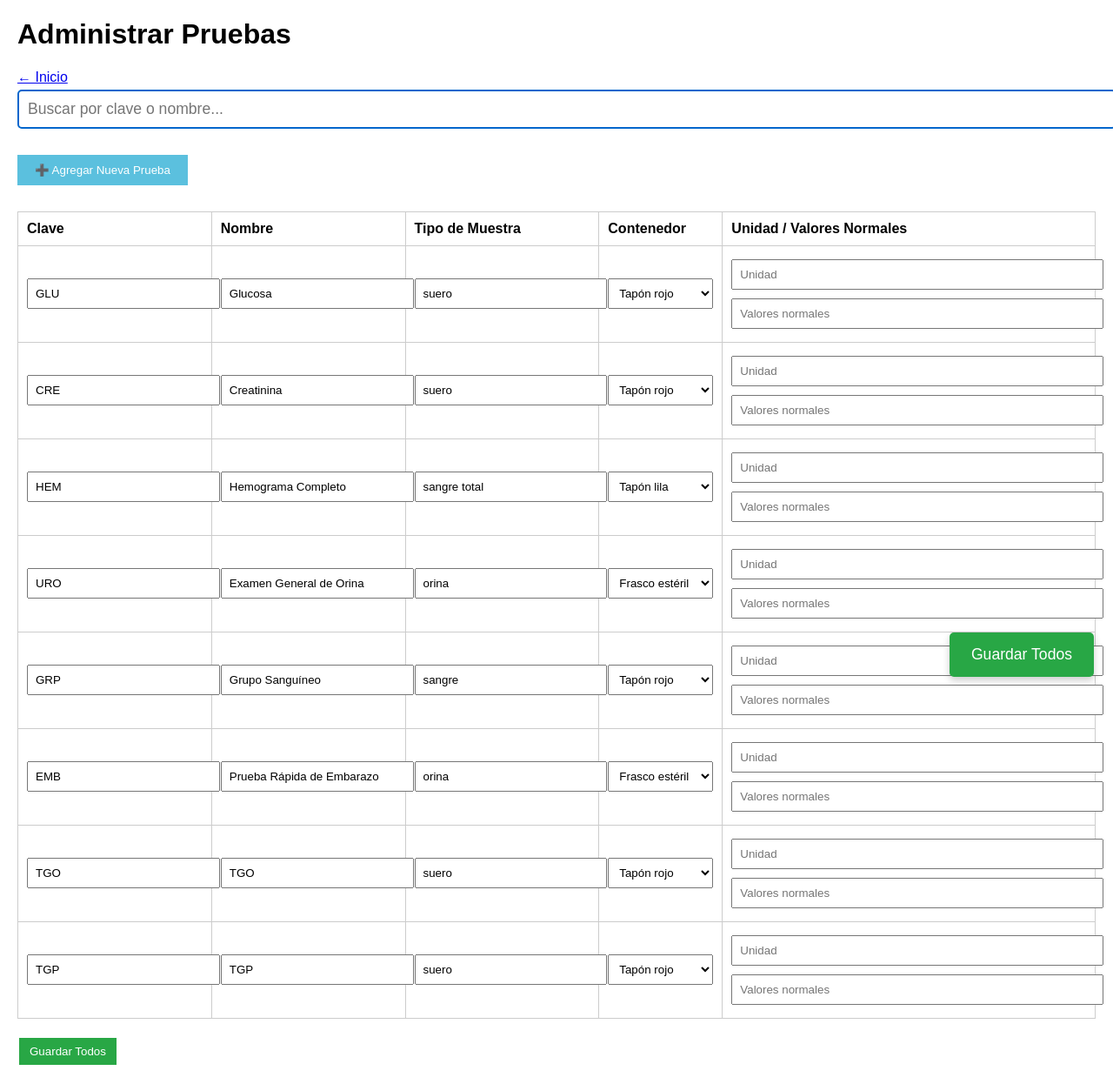
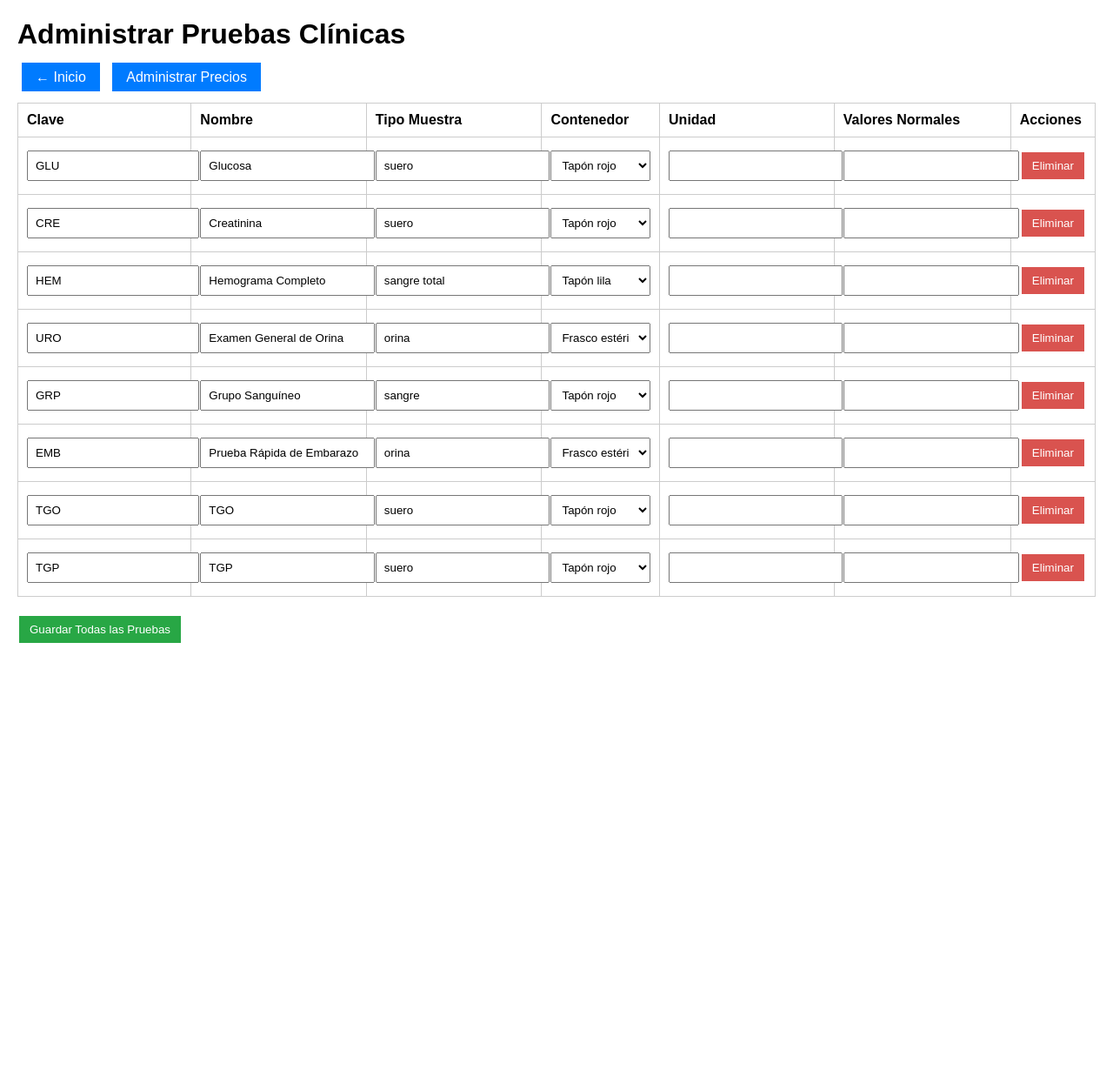
Before and after one commit to qfbwilsonmay-ai/care-laboratorio, a Flask app: page /admin/pruebas in a window 1280 px wide. Shown: the whole page at 87% size. After the commit the page ends 739 px from the top, so only its background shows below. Run offline with Flask 3, Linux system fonts and the light colour scheme.

Commit message:
Añadido: opción de eliminar pruebas en admin_pruebas.html

```diff
--- a/templates/admin_pruebas.html
+++ b/templates/admin_pruebas.html
@@ -9,119 +9,56 @@
         input, select { width: 100%; padding: 8px; margin: 5px 0; }
         button { padding: 8px 12px; margin: 2px; cursor: pointer; }
         .btn-guardar { background: #28a745; color: white; border: none; }
-        .buscador {
-            font-size: 1.1em;
-            padding: 10px;
-            width: 100%;
-            margin-bottom: 20px;
-            border: 2px solid #0066cc;
-            border-radius: 5px;
-        }
-        .btn-anclado {
-            position: fixed;
-            bottom: 20px;
-            right: 20px;
-            background: #28a745;
-            color: white;
-            padding: 15px 25px;
-            border: none;
-            border-radius: 5px;
-            font-size: 1.1em;
-            box-shadow: 0 4px 8px rgba(0,0,0,0.2);
-            z-index: 100;
-        }
-        .btn-agregar {
-            background: #5bc0de; color: white; padding: 10px 20px; border: none; margin: 10px 0;
-        }
+        .btn-eliminar { background: #d9534f; color: white; border: none; }
+        .btn { background: #007bff; color: white; padding: 8px 16px; text-decoration: none; margin: 5px; }
     </style>
 </head>
 <body>
-    <h1>Administrar Pruebas</h1>
+    <h1>Administrar Pruebas Clínicas</h1>
     <a href="/" class="btn">← Inicio</a>
+    <a href="/admin/precios" class="btn">Administrar Precios</a>
 
-    <input type="text" id="buscador" class="buscador" placeholder="Buscar por clave o nombre..." onkeyup="buscarPruebas()">
-
-    <button type="button" class="btn-agregar" onclick="agregarFila()">➕ Agregar Nueva Prueba</button>
-
-    <form method="POST">
+    <form method="POST" id="formPruebas">
         <table id="tablaPruebas">
             <tr>
                 <th>Clave</th>
                 <th>Nombre</th>
-                <th>Tipo de Muestra</th>
+                <th>Tipo Muestra</th>
                 <th>Contenedor</th>
-                <th>Unidad / Valores Normales</th>
+                <th>Unidad</th>
+                <th>Valores Normales</th>
+                <th>Acciones</th>
             </tr>
             {% for p in pruebas %}
-            <tr data-nombre="{{ p.nombre|lower }}" data-clave="{{ p.clave|lower }}">
-                <td><input type="text" name="clave_{{ loop.index }}" value="{{ p.clave }}" readonly></td>
-                <td><input type="text" name="nombre_{{ loop.index }}" value="{{ p.nombre }}"></td>
-                <td><input type="text" name="tipo_muestra_{{ loop.index }}" value="{{ p.tipo_muestra }}"></td>
+            <tr>
+                <td><input type="text" name="clave_{{ loop.index }}" value="{{ p.clave }}" required></td>
+                <td><input type="text" name="nombre_{{ loop.index }}" value="{{ p.nombre }}" required></td>
+                <td><input type="text" name="tipo_muestra_{{ loop.index }}" value="{{ p.tipo_muestra }}" required></td>
                 <td>
-                    <select name="id_contenedor_{{ loop.index }}">
-                        {% for cont in contenedores %}
-                        <option value="{{ cont.id }}" {% if cont.id == p.id_contenedor %}selected{% endif %}>{{ cont.nombre }}</option>
+                    <select name="id_contenedor_{{ loop.index }}" required>
+                        {% for c in contenedores %}
+                        <option value="{{ c.id }}" {% if c.id == p.id_contenedor %}selected{% endif %}>{{ c.nombre }}</option>
                         {% endfor %}
                     </select>
                 </td>
+                <td><input type="text" name="unidad_{{ loop.index }}" value="{{ p.unidad }}" required></td>
+                <td><input type="text" name="valores_normales_{{ loop.index }}" value="{{ p.valores_normales }}" required></td>
                 <td>
-                    <input type="text" name="unidad_{{ loop.index }}" value="{{ p.unidad }}" placeholder="Unidad">
-                    <input type="text" name="valores_normales_{{ loop.index }}" value="{{ p.valores_normales }}" placeholder="Valores normales">
+                    <button type="button" class="btn-eliminar" onclick="eliminarFila(this)">Eliminar</button>
                 </td>
             </tr>
             {% endfor %}
         </table>
-
-        <button type="submit" class="btn-guardar">Guardar Todos</button>
-        <button type="submit" class="btn-anclado">Guardar Todos</button>
+        <button type="submit" class="btn-guardar">Guardar Todas las Pruebas</button>
     </form>
 
     <script>
-        function buscarPruebas() {
-            const input = document.getElementById('buscador');
-            const filter = input.value.toLowerCase();
-            const filas = document.querySelectorAll('#tablaPruebas tr[data-nombre]');
-            filas.forEach(fila => {
-                const nombre = fila.getAttribute('data-nombre');
-                const clave = fila.getAttribute('data-clave');
-                if (nombre.includes(filter) || clave.includes(filter)) {
-                    fila.style.display = '';
-                } else {
-                    fila.style.display = 'none';
-                }
-            });
+        function eliminarFila(btn) {
+            if (confirm('¿Seguro que deseas eliminar esta prueba?')) {
+                const fila = btn.closest('tr');
+                fila.remove();
+            }
         }
-
-        function agregarFila() {
-            const tabla = document.getElementById('tablaPruebas');
-            const filas = tabla.querySelectorAll('tr').length;
-            const idx = filas; // Siguiente índice
-
-            const nuevaFila = document.createElement('tr');
-            nuevaFila.setAttribute('data-nombre', '');
-            nuevaFila.setAttribute('data-clave', '');
-            nuevaFila.innerHTML = `
-                <td><input type="text" name="clave_${idx}" placeholder="Clave"></td>
-                <td><input type="text" name="nombre_${idx}" placeholder="Nombre"></td>
-                <td><input type="text" name="tipo_muestra_${idx}" placeholder="Tipo de muestra"></td>
-                <td>
-                    <select name="id_contenedor_${idx}">
-                        {% for cont in contenedores %}
-                        <option value="{{ cont.id }}">{{ cont.nombre }}</option>
-                        {% endfor %}
-                    </select>
-                </td>
-                <td>
-                    <input type="text" name="unidad_${idx}" placeholder="Unidad">
-                    <input type="text" name="valores_normales_${idx}" placeholder="Valores normales">
-                </td>
-            `;
-            tabla.appendChild(nuevaFila);
-        }
-
-        document.addEventListener('DOMContentLoaded', function() {
-            buscarPruebas();
-        });
     </script>
 </body>
 </html>
```
